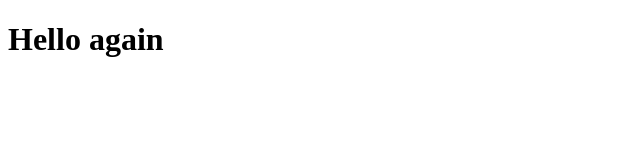
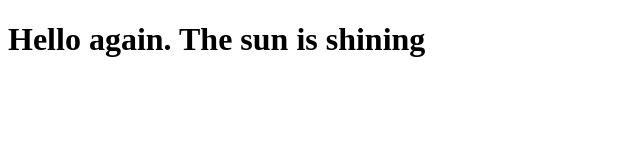
Before and after one commit to dan-of-brad/coursera-test, a plain HTML site: page site/index.html in a window 1280 px wide. Shown: the whole page, without its empty margins (0-640 px from the left). Drawn offline with Linux system fonts and the light colour scheme.

Commit message:
little change

```diff
--- a/site/index.html
+++ b/site/index.html
@@ -4,6 +4,6 @@
 	<title>Hello mofo</title>
 </head>
 <body>
-<h1>Hello again</h1>
+<h1>Hello again. The sun is shining</h1>
 </body>
 </html>
```
